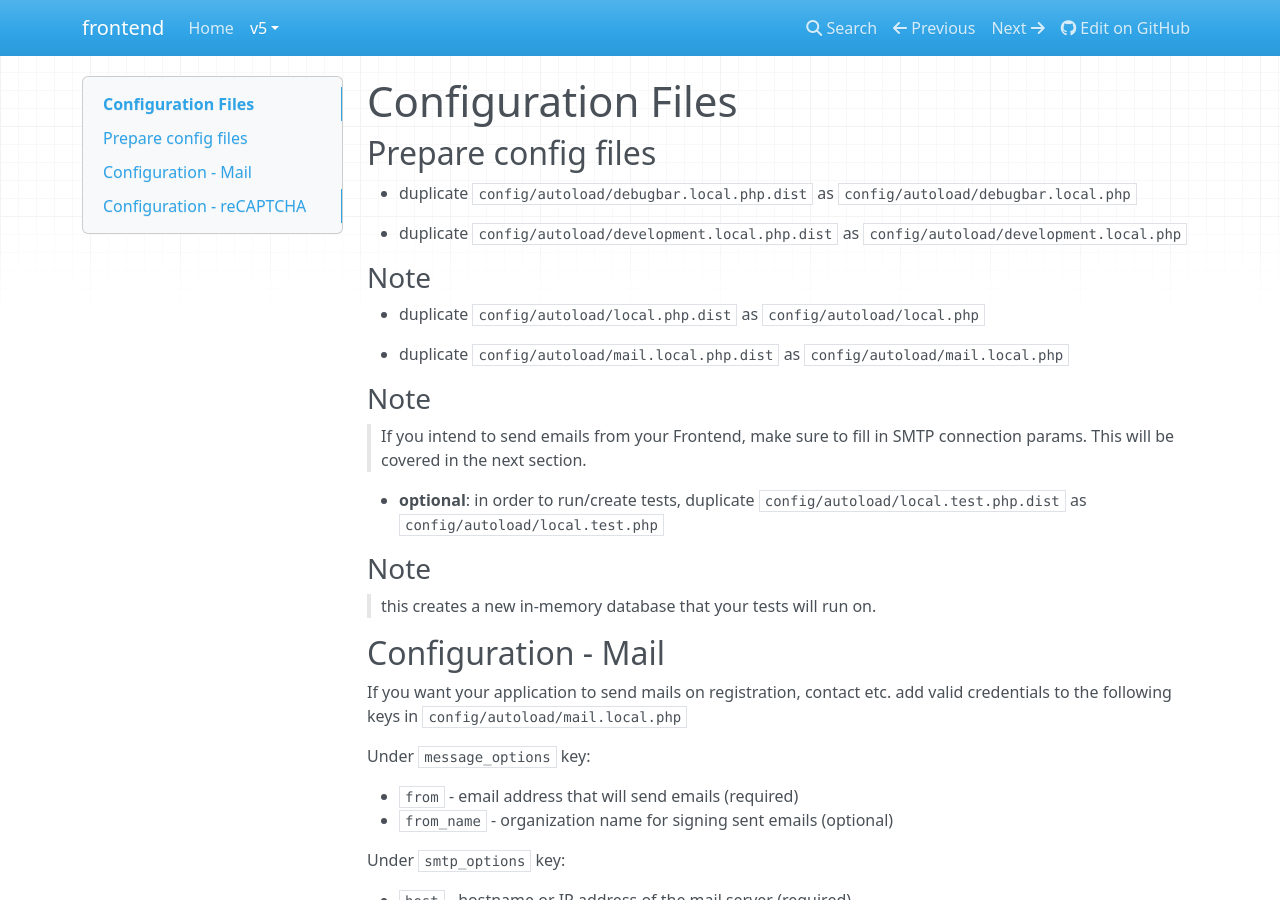
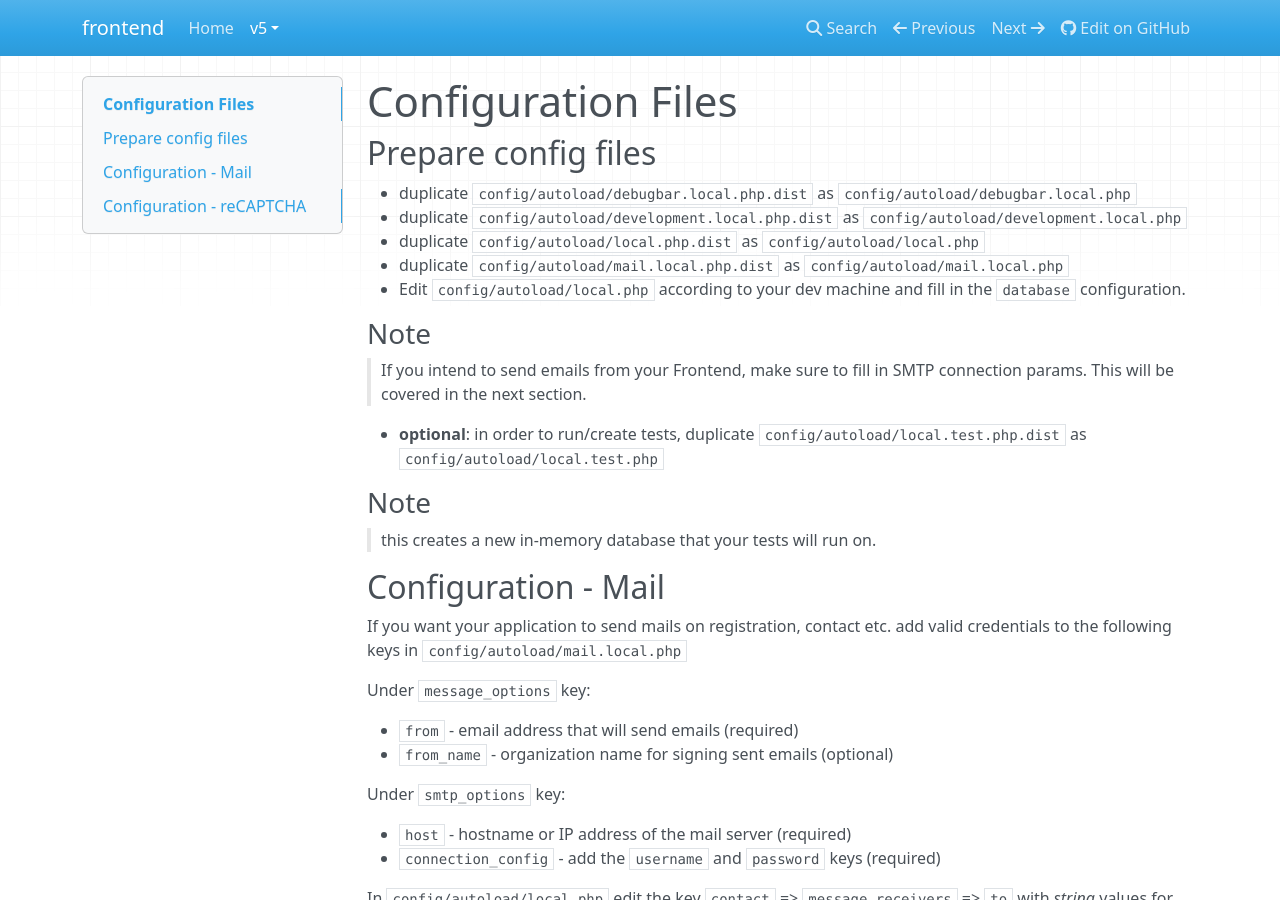
Before and after one commit to dotkernel/frontend-documentation, an MkDocs documentation site: the page built from docs/book/v5/installation/configuration-files.md, in a window 1280 px wide and 900 px high. Built offline with MkDocs 1.6.1, drawn with Linux system fonts in a browser that asks for light colours; nearby versions of some CDN libraries.

Commit message:
updated docs

```diff
--- a/docs/book/v5/installation/configuration-files.md
+++ b/docs/book/v5/installation/configuration-files.md
@@ -3,14 +3,10 @@
 ## Prepare config files
 
 - duplicate `config/autoload/debugbar.local.php.dist` as `config/autoload/debugbar.local.php`
-
 - duplicate `config/autoload/development.local.php.dist` as `config/autoload/development.local.php`
-
-### Note
-
 - duplicate `config/autoload/local.php.dist` as `config/autoload/local.php`
-
 - duplicate `config/autoload/mail.local.php.dist` as `config/autoload/mail.local.php`
+- Edit `config/autoload/local.php` according to your dev machine and fill in the `database` configuration.
 
 ### Note
 
```
